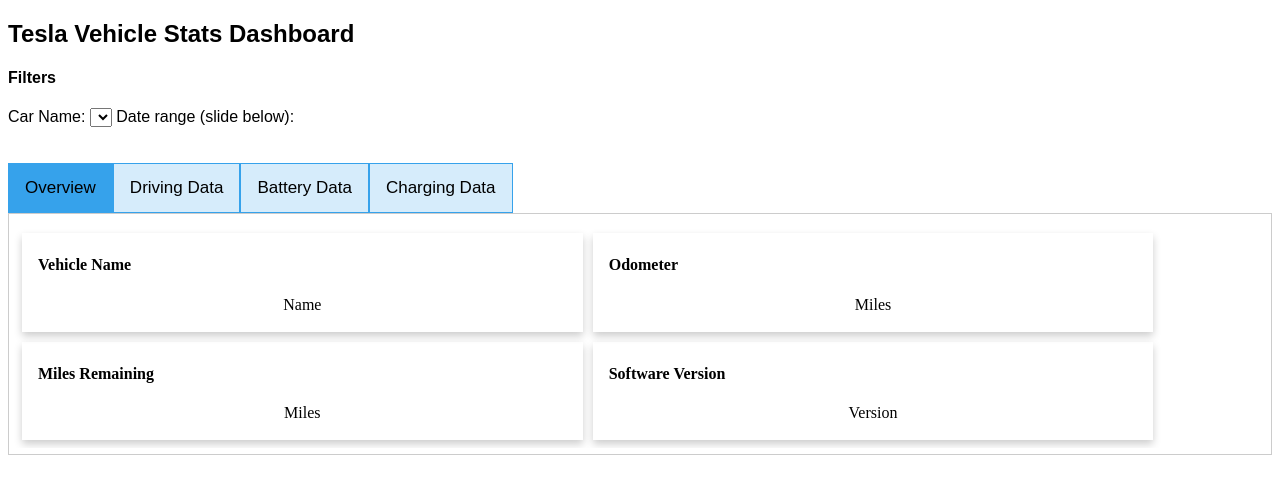
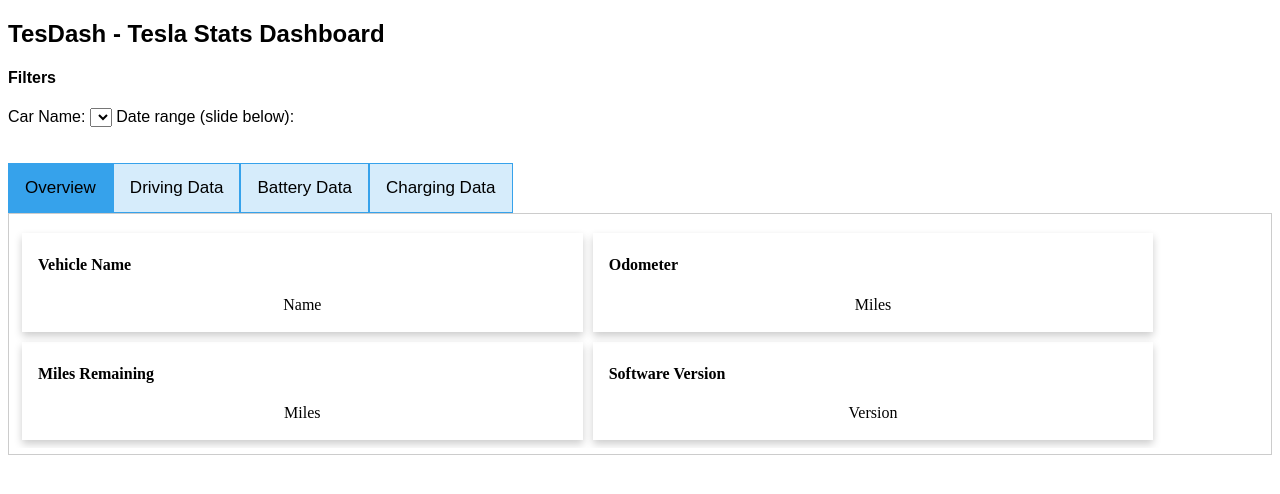
Before and after one commit to jyim89/TeslaStatsDashboard, a plain HTML site: page Windows/index.html in a window 1280 px wide. Drawn offline with nearby package versions, Linux system fonts and the light colour scheme.

Commit message:
Index and favicon updates
- Updated name to TesDash on index.html
- Updated favicon to Tesla logo

```diff
--- a/Windows/index.html
+++ b/Windows/index.html
@@ -60,7 +60,7 @@
 </head>
 <body>
 
-<h2>Tesla Vehicle Stats Dashboard</h2>
+<h2>TesDash - Tesla Stats Dashboard</h2>
 <h4>Filters</h4>
 <label>Car Name: </label><select id="VehicleId" onload="openView(null, 'Default')" onchange="openView(null, 'Default')"></select>
 <div style="display: inline-block">
```
Also changed, not shown: Windows/favicon.ico.
